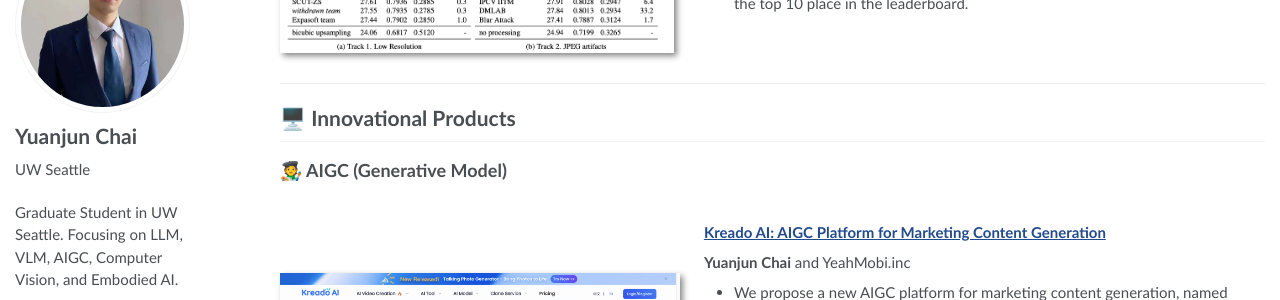
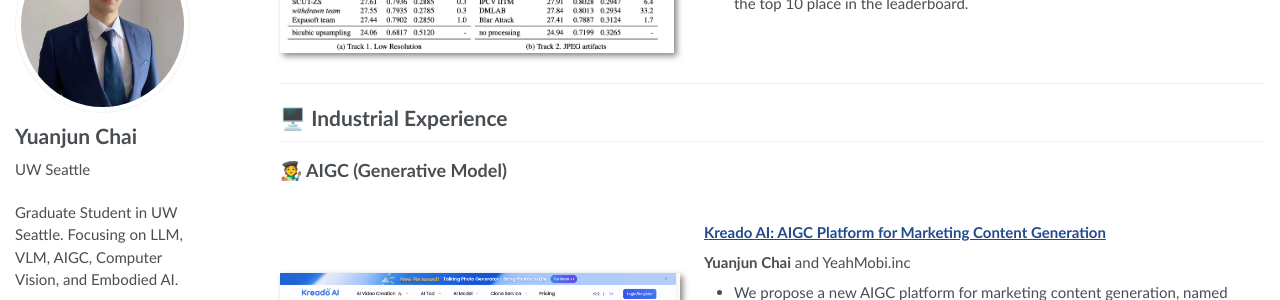
Before and after one commit to yuanjunchai/yuanjunchai.github.io, a Jekyll site: the page built from _pages/about.md, in a window 1280 px wide and 900 px high, scrolled down 1508 px. Shown: the part 155-455 px from the top of the window. Built offline with Jekyll 4.4.1, drawn with Linux system fonts in a browser that asks for light colours.

Commit message:
update iccv

```diff
--- a/_pages/about.md
+++ b/_pages/about.md
@@ -106,7 +106,7 @@
 
 
 
-# 🖥️ Innovational Products
+# 🖥️ Industrial Experience
 ## 🧑‍🎨 AIGC (Generative Model)
 <div class='paper-box'><div class='paper-box-image'><div><div class="badge"></div><img src='images/kreado03.png' alt="sym" width="120%"></div></div>
 <div class='paper-box-text' markdown="1">
```
